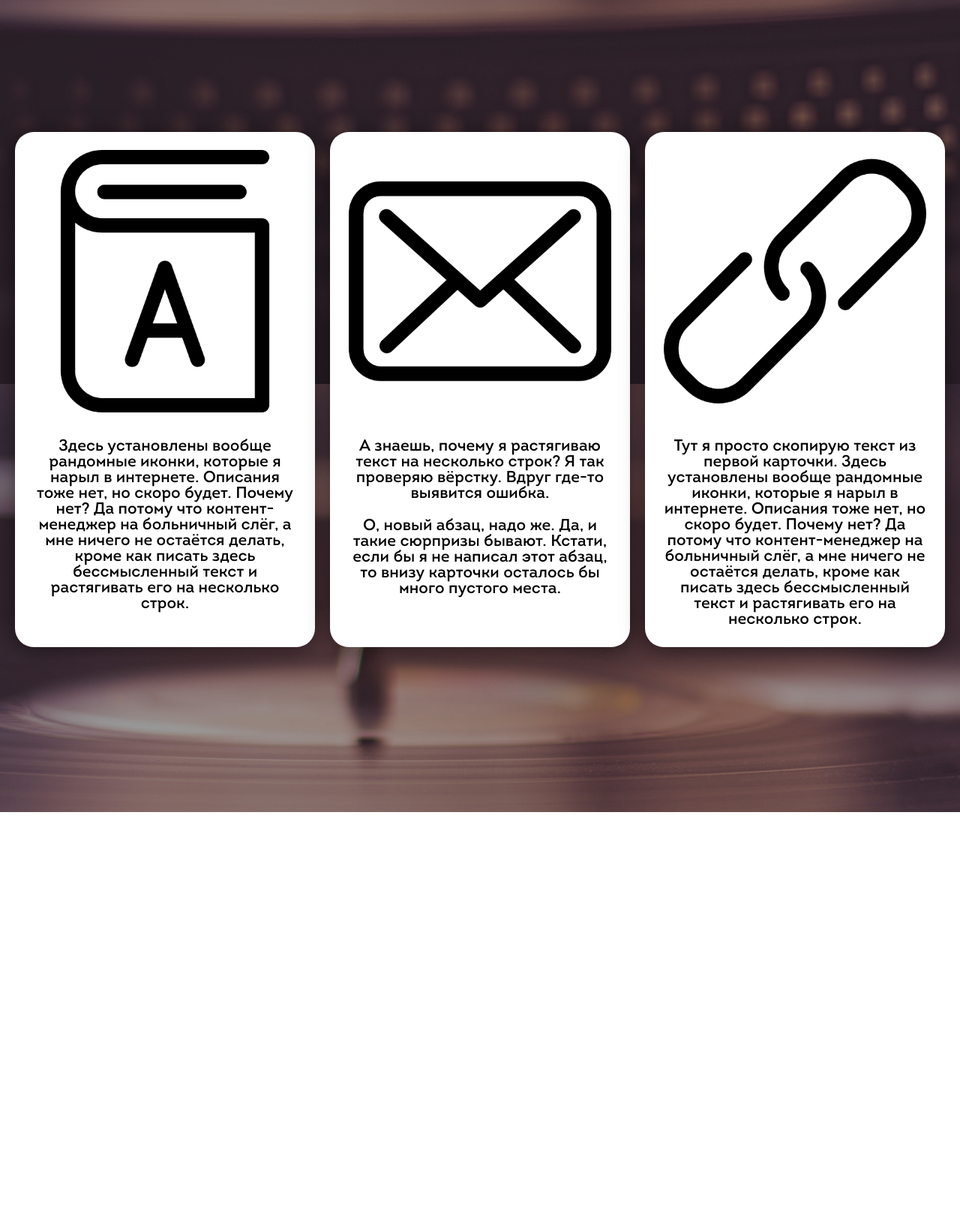
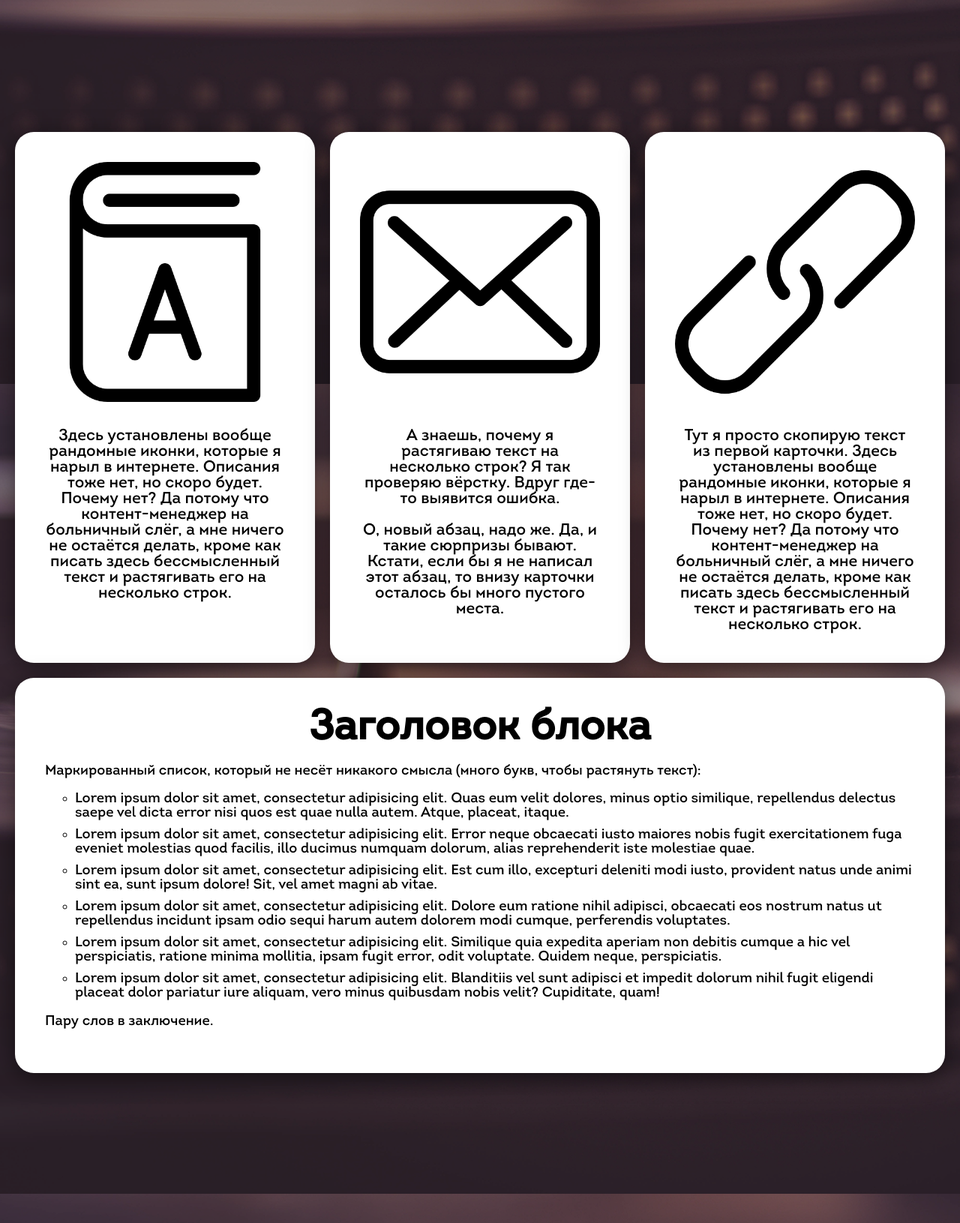
Before and after one commit to PbIBa/vertexofvortex.github.io, a PHP site: page /stuff/project/index.html in a window 1280 px wide. Shown: the part 568-2199 px from the top of the page at 75% size. Before the commit the page ends 1651 px from the top, so only its background shows below. Run offline with PHP 8.4, Linux system fonts and the light colour scheme.

Commit message:
добавил новый блок

```diff
--- a/stuff/project/css/project.css
+++ b/stuff/project/css/project.css
@@ -76,7 +76,6 @@ button#more:hover {
 	background: white;
 	color: black;
 }
-
 .card {
 	background: white;
 	height: 400px;
@@ -84,7 +83,7 @@ button#more:hover {
 	font-size: 16pt;
 	width: 33%;
 	vertical-align: baseline;
-	padding: 2%;
+	padding: 40px;
 	-webkit-box-shadow: 0px 5px 30px 0px rgba(0, 0, 0, 0.5);
 	-moz-box-shadow:    0px 5px 30px 0px rgba(0, 0, 0, 0.5);
 	box-shadow:         0px 5px 30px 0px rgba(0, 0, 0, 0.5);
@@ -108,3 +107,30 @@ button#more:hover {
 	width: 100%;
 	padding-bottom: 30px;
 }
+
+#list {
+	padding: 40px;
+	background: white;
+	border-radius: 25px;
+	font-family: Intro-Regular;
+	font-size: 14pt;
+	width: auto;
+	margin: 0 20px 0 20px;
+	-webkit-box-shadow: 0px 5px 30px 0px rgba(0, 0, 0, 0.5);
+	-moz-box-shadow:    0px 5px 30px 0px rgba(0, 0, 0, 0.5);
+	box-shadow:         0px 5px 30px 0px rgba(0, 0, 0, 0.5);
+}
+
+ul {
+	list-style-type: circle;
+}
+
+li {
+	margin-bottom: 10px;
+}
+
+h2 {
+	font-family: Intro-Regular;
+	font-size: 42pt;
+	margin: 0 10% 0 10%;
+}
--- a/stuff/project/index.html
+++ b/stuff/project/index.html
@@ -7,7 +7,9 @@
 </head>
 <body>
 	<div class="block" id="cover">
-		<center><h1>Заголовок</h1></center>
+		<center>
+		  <h1>Заголовок</h1>
+		</center>
 		<center><hr></center>
 		<center><div id="description">Привет. Поскольку мне было лень заходить на <a href="https://lipsum.com/">lipsum.com</a>, я решил заняться генерацией бессмысленного текста самостоятельно. Кстати, эта ссылка кликабельная, но сделал я её только для того, чтобы проверить стиль тега &lta&gt. Переходить по ней мне лень, да и я уже сгенерировал этот текст. Благодарю за внимание. А ещё, кнопка снизу не работает.</div></center>
 		<center><button id="more">Читать подробнее</button></center>
@@ -29,6 +31,19 @@
 					</tr>
 				</table>
 			</div>
-	</div>
+			<div class="block" id="list">
+				<center><h2>Заголовок блока</h2></center>
+				<p>Маркированный список, который не несёт никакого смысла (много букв, чтобы растянуть текст):</p>
+				<ul>
+					<li>Lorem ipsum dolor sit amet, consectetur adipisicing elit. Quas eum velit dolores, minus optio similique, repellendus delectus saepe vel dicta error nisi quos est quae nulla autem. Atque, placeat, itaque.</li>
+					<li>Lorem ipsum dolor sit amet, consectetur adipisicing elit. Error neque obcaecati iusto maiores nobis fugit exercitationem fuga eveniet molestias quod facilis, illo ducimus numquam dolorum, alias reprehenderit iste molestiae quae.</li>
+					<li>Lorem ipsum dolor sit amet, consectetur adipisicing elit. Est cum illo, excepturi deleniti modi iusto, provident natus unde animi sint ea, sunt ipsum dolore! Sit, vel amet magni ab vitae.</li>
+					<li>Lorem ipsum dolor sit amet, consectetur adipisicing elit. Dolore eum ratione nihil adipisci, obcaecati eos nostrum natus ut repellendus incidunt ipsam odio sequi harum autem dolorem modi cumque, perferendis voluptates.</li>
+					<li>Lorem ipsum dolor sit amet, consectetur adipisicing elit. Similique quia expedita aperiam non debitis cumque a hic vel perspiciatis, ratione minima mollitia, ipsam fugit error, odit voluptate. Quidem neque, perspiciatis.</li>
+					<li>Lorem ipsum dolor sit amet, consectetur adipisicing elit. Blanditiis vel sunt adipisci et impedit dolorum nihil fugit eligendi placeat dolor pariatur iure aliquam, vero minus quibusdam nobis velit? Cupiditate, quam!</li>
+				</ul>
+				<p>Пару слов в заключение.</p>
+			</div>
+</div>
 </body>
 </html>
```
